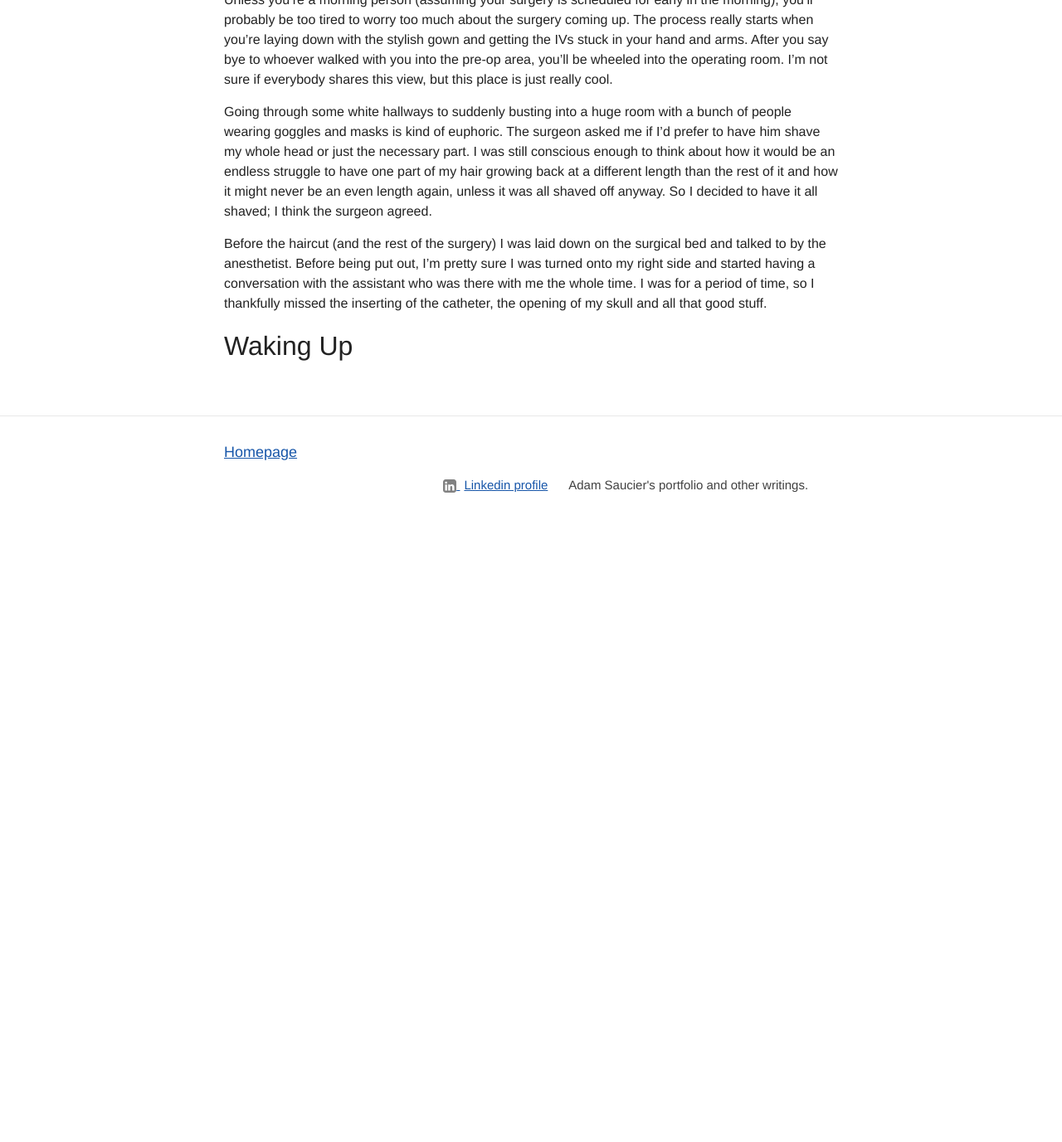
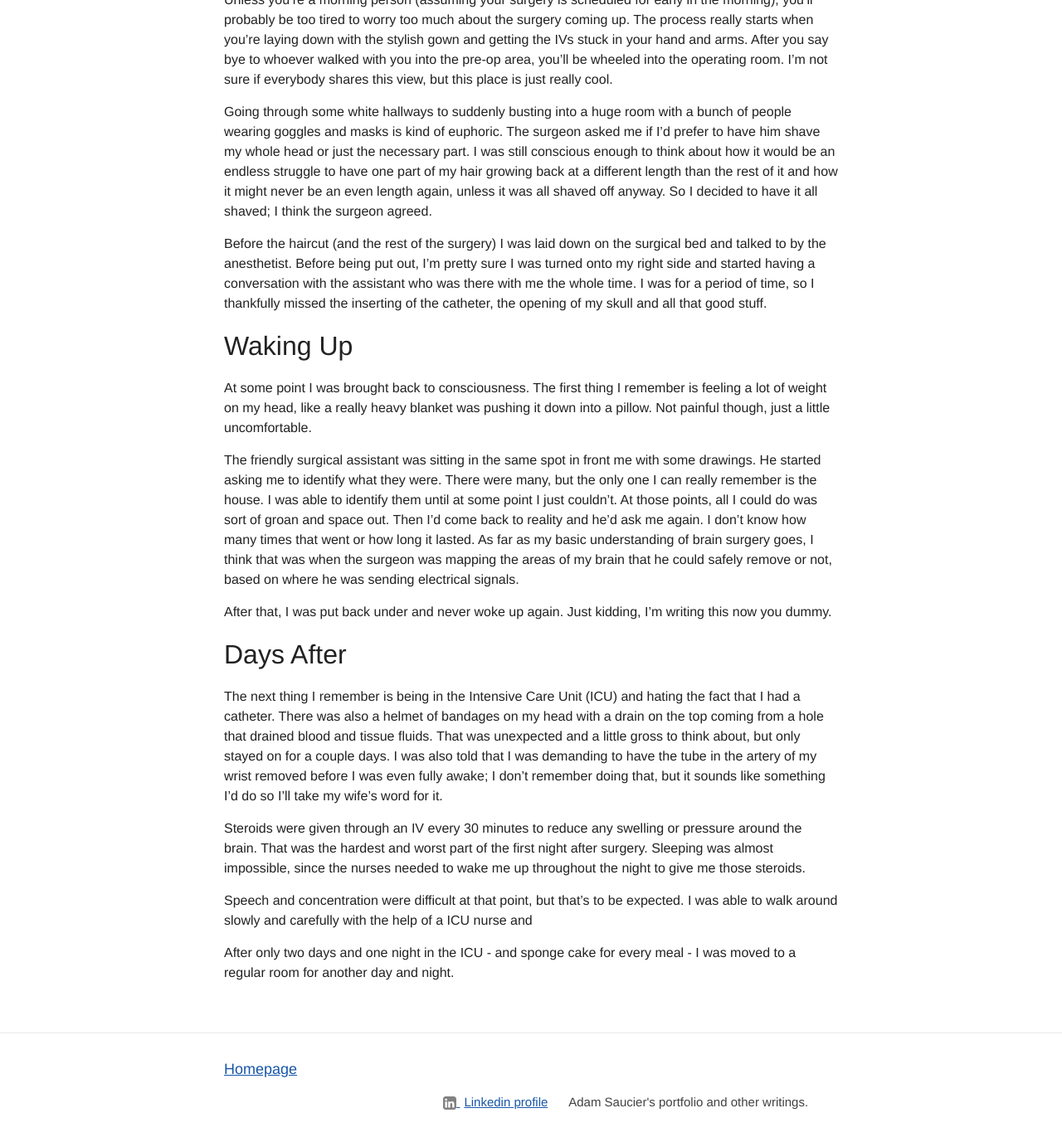
Before and after one commit to ajsaucier/ajsaucier.github.io, a Jekyll site: the page built from _posts/2019-02-07-a-look-back-on-brain-surgery.md, in a window 1280 px wide and 1400 px high, scrolled down 1328 px. Shown: the top 1377 px of the window at 83% size. Built offline with Jekyll 4.4.1, drawn with Linux system fonts in a browser that asks for light colours; before the commit the page ends 1984 px from its top, so only the background shows below that.

Commit message:
Update Post “2019-02-07-a-look-back-on-brain-surgery”

```diff
--- a/_posts/2019-02-07-a-look-back-on-brain-surgery.md
+++ b/_posts/2019-02-07-a-look-back-on-brain-surgery.md
@@ -37,3 +37,19 @@ Going through some white hallways to suddenly busting into a huge room with a bu
 Before the haircut (and the rest of the surgery) I was laid down on the surgical bed and talked to by the anesthetist. Before being put out, I'm pretty sure I was turned onto my right side and started having a conversation with the assistant who was there with me the whole time. I was for a period of time, so I thankfully missed the inserting of the catheter, the opening of my skull and all that good stuff.
 
 ## Waking Up
+
+At some point I was brought back to consciousness. The first thing I remember is feeling a lot of weight on my head, like a really heavy blanket was pushing it down into a pillow. Not painful though, just a little uncomfortable.
+
+The friendly surgical assistant was sitting in the same spot in front me with some drawings. He started asking me to identify what they were. There were many, but the only one I can really remember is the house. I was able to identify them until at some point I just couldn't. At those points, all I could do was sort of groan and space out. Then I'd come back to reality and he'd ask me again. I don't know how many times that went or how long it lasted. As far as my basic understanding of brain surgery goes, I think that was when the surgeon was mapping the areas of my brain that he could safely remove or not, based on where he was sending electrical signals.
+
+After that, I was put back under and never woke up again. Just kidding, I'm writing this now you dummy.
+
+## Days After
+
+The next thing I remember is being in the Intensive Care Unit (ICU) and hating the fact that I had a catheter. There was also a helmet of bandages on my head with a drain on the top coming from a hole that drained blood and tissue fluids. That was unexpected and a little gross to think about, but only stayed on for a couple days. I was also told that I was demanding to have the tube in the artery of my wrist removed before I was even fully awake; I don't remember doing that, but it sounds like something I'd do so I'll take my wife's word for it.
+
+Steroids were given through an IV every 30 minutes to reduce any swelling or pressure around the brain. That was the hardest and worst part of the first night after surgery. Sleeping was almost impossible, since the nurses needed to wake me up throughout the night to give me those steroids.
+
+Speech and concentration were difficult at that point, but that's to be expected. I was able to walk around slowly and carefully with the help of a ICU nurse and
+
+After only two days and one night in the ICU - and sponge cake for every meal - I was moved to a regular room for another day and night.
```
